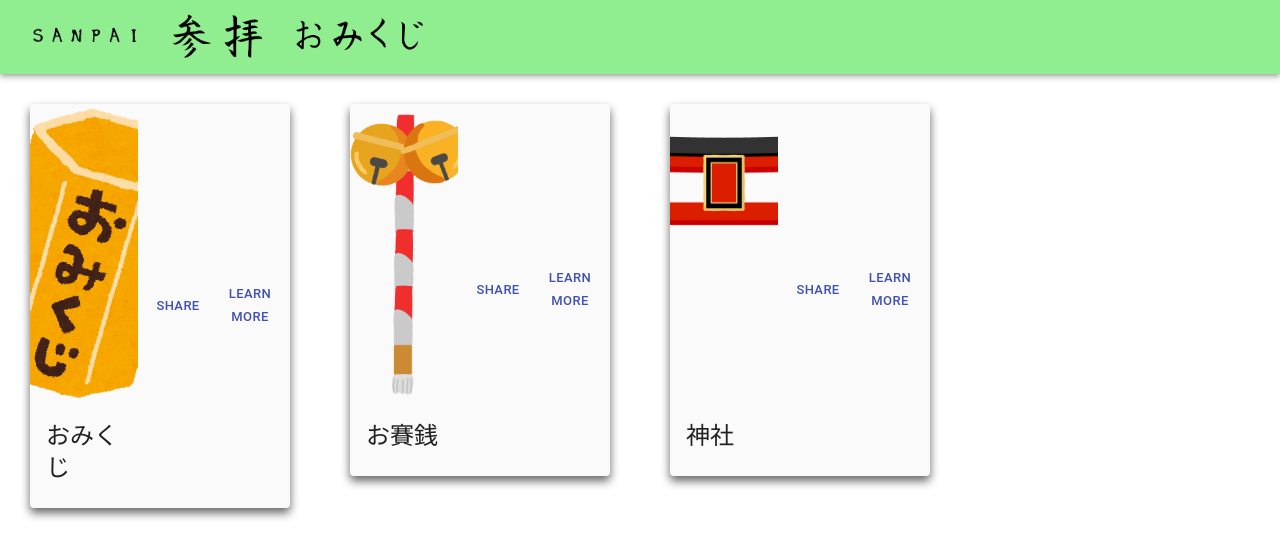
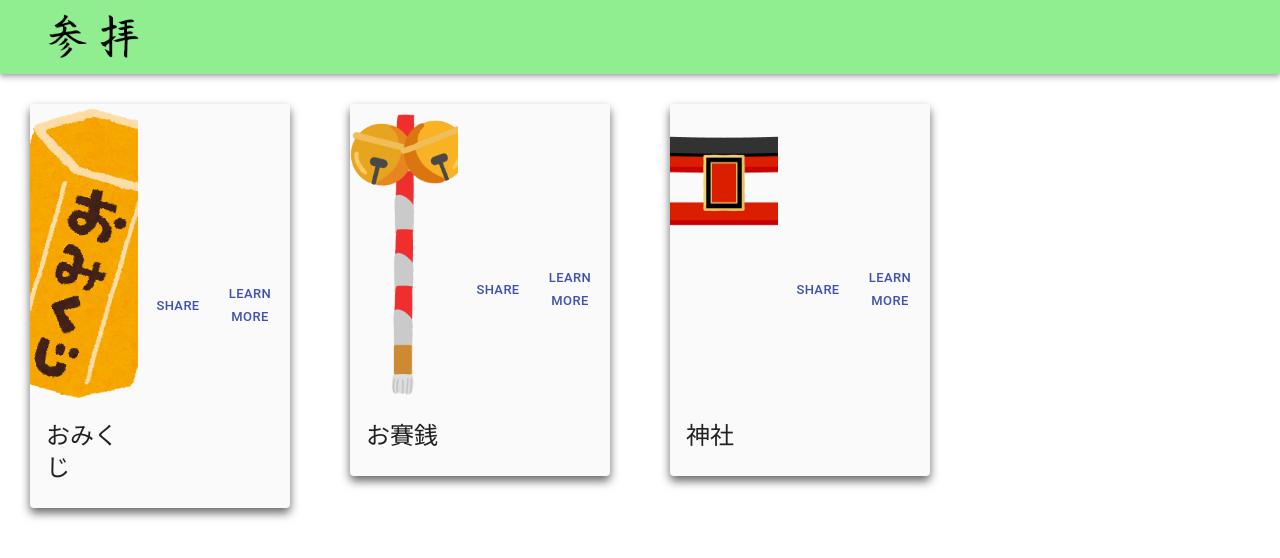
Before and after one commit to Hackthon-2020/SANPAI, a React (Create React App) app: page / in a window 1280 px wide. Shown: the top 558 px of the page. Built offline with nearby package versions, Linux system fonts and the light colour scheme.

Commit message:
add header tag to nav-bar

```diff
--- a/src/components/routing/navigation/index.jsx
+++ b/src/components/routing/navigation/index.jsx
@@ -1,8 +1,5 @@
 import React from 'react';
-import HomeLogo from '../../../assets/img/sanpai-logo.png';
-import SanpaiLogo from '../../../assets/img/sanpai-char.png';
-import OmikujiLogo from '../../../assets/img/omikuji/omikuji-char.png';
-// import ShrineLogo from '../../../assets/img/choose.png';
+import HomeLogo from '../../../assets/img/sanpai-char.png';
 import { Link } from 'react-router-dom';
 import AppBar from '@material-ui/core/AppBar';
 import Toolbar from '@material-ui/core/Toolbar';
@@ -11,25 +8,17 @@ import './index.css';
 
 const Navigation = () => {
   return(
+    <header>
       <div className='Navbar'>
         <AppBar position="static">
           <Toolbar variant="dense" className='Links'>
             <Link to="/">
               <img src={HomeLogo} alt="Logo" className='link'/>
             </Link>
-          <Link to="/sanpai">
-            <img src={SanpaiLogo} alt="Logo" className='link'/>
-          </Link>
-          {/* 神社選択 */}
-          {/* <Link to="/shrine">
-            <img src={ShrineLogo} alt="Logo" className={classes.logo}/>
-          </Link> */}
-          <Link to="/omikuji">
-            <img src={OmikujiLogo} alt="Logo" className='link'/>
-          </Link>
           </Toolbar>
         </AppBar>
       </div>
+    </header>
   );
 }
 
```
Lines whose indentation alone changed are shown as unchanged.
